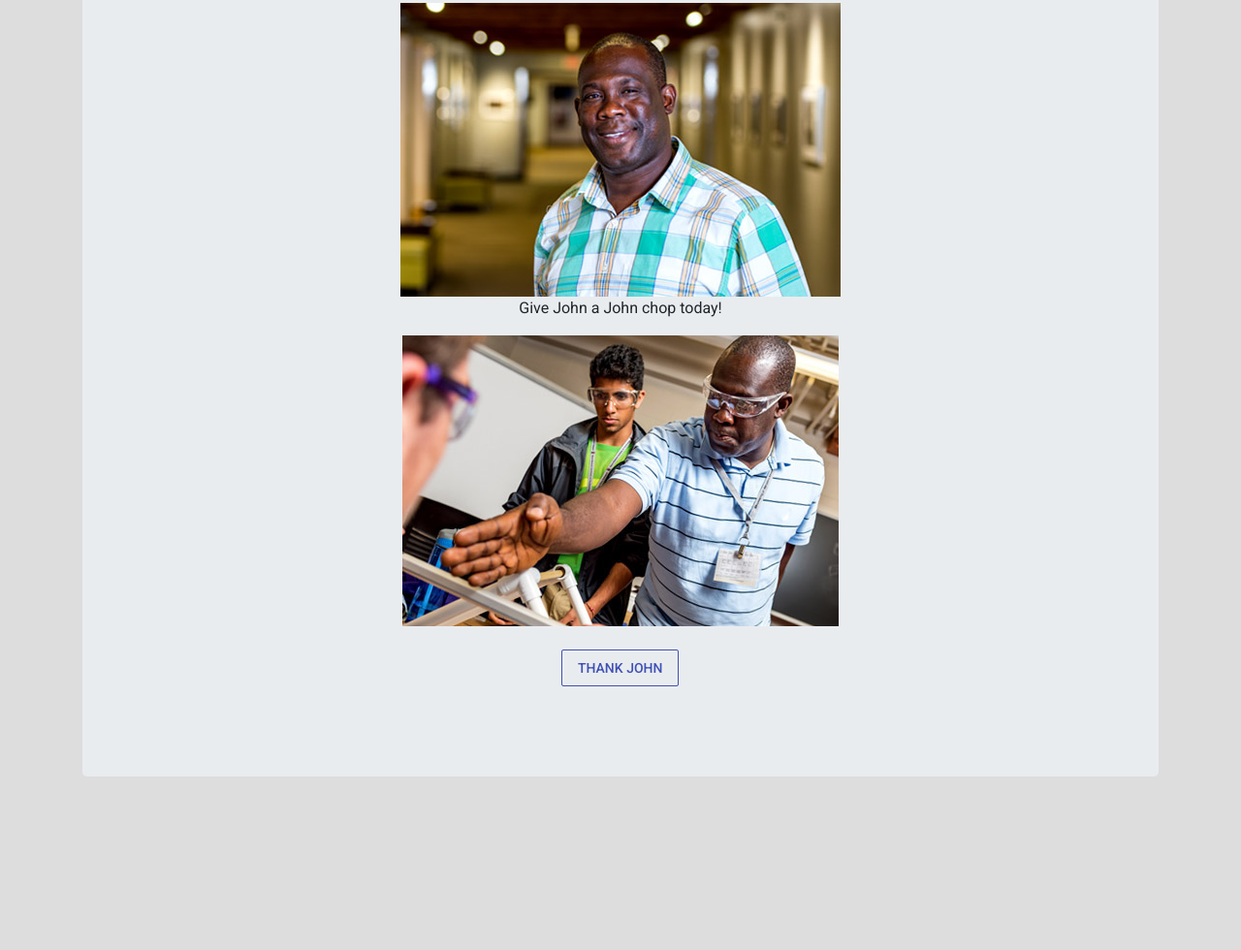
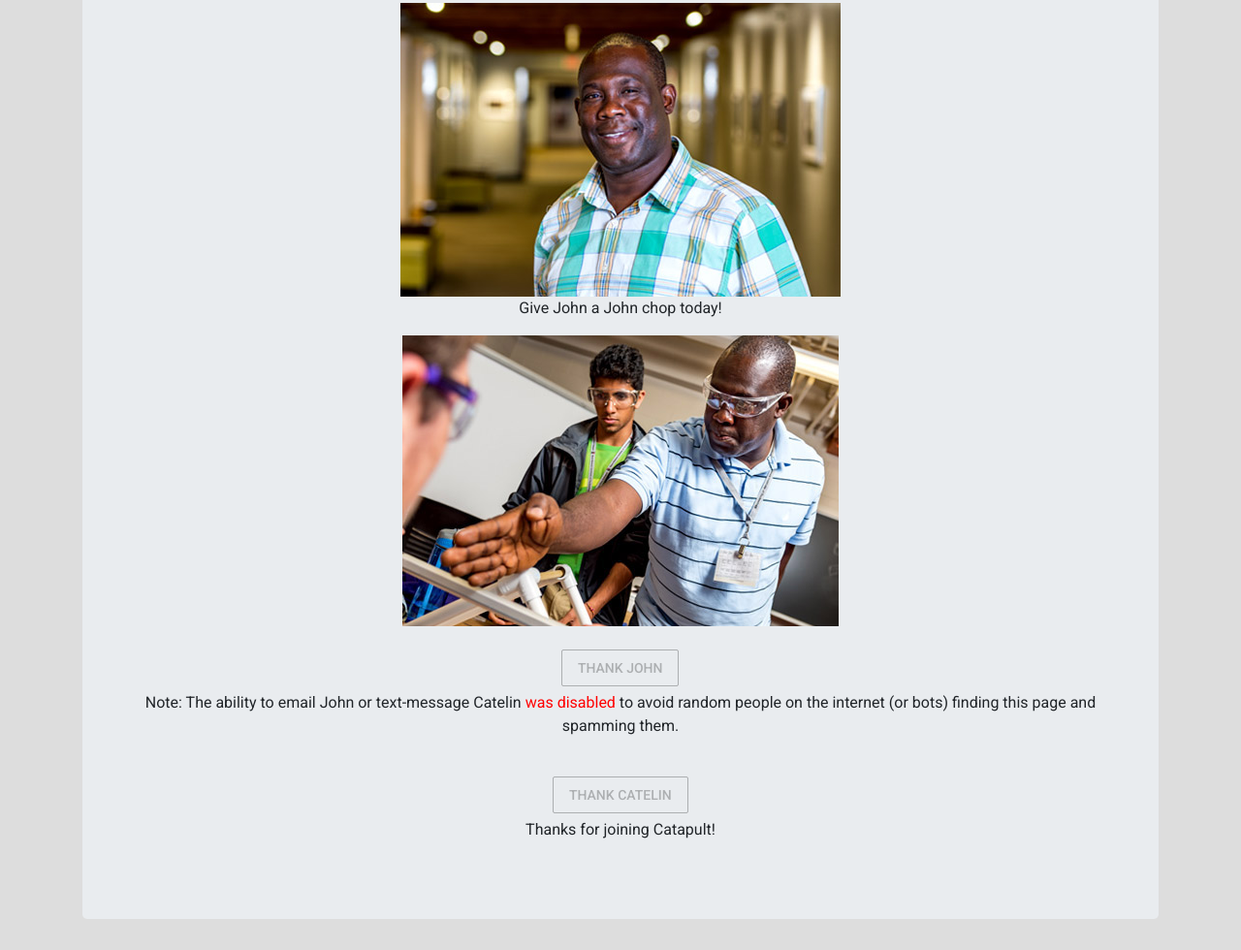
Before and after one commit to rhit-catapult/John-Aidoo-Fanclub-website, a plain HTML site: page public/index.html in a window 1280 px wide. Shown: the part 216-1196 px from the top of the page at 97% size. Before the commit the page ends 1049 px from the top, so only its background shows below. Drawn offline with Linux system fonts and the light colour scheme; some packages are replaced by stand-ins of ours.

Commit message:
removing spam issues

```diff
--- a/public/index.html
+++ b/public/index.html
@@ -21,9 +21,12 @@
       <img src="/images/smile.jpeg" alt="John Aidoo smiling">
       <p>Give John a John chop today!</p>
       <img src="/images/chop.jpeg" alt="John Aidoo chop!"><br><br>
-      <a class="btn btn-primary btn-outline" href="mailto:aidoo@rose-hulman.edu?subject=Thanks!">Thank John</a>
-      <br><br>
-
+      <a disabled class="btn btn-primary btn-outline" href="/">Thank John</a>
+      <br>
+      <p>Note: The ability to email John or text-message Catelin <span style="color:red;">was disabled</span> to avoid random people on the internet (or bots) finding this page and spamming them.</p>
+      <br>
+      <a disabled class="btn btn-primary btn-outline" href="/">Thank Catelin</a><br>
+      <p>Thanks for joining Catapult!</p>
 
     </div>
 
```
